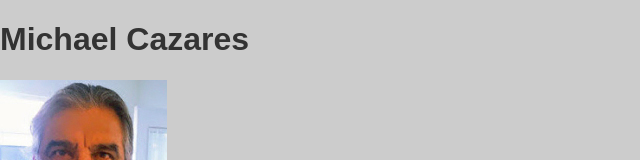
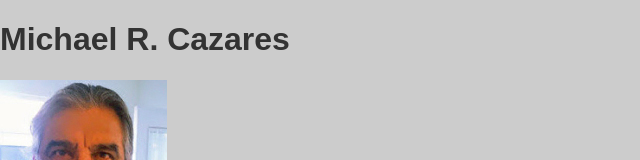
Before and after one commit to cazaresmr/mrcazares-com, a plain HTML site: page index.html in a window 1280 px wide. Shown: the top 160 px of the page, without its empty margins (0-640 px from the left). Drawn offline with Linux system fonts and the light colour scheme.

Commit message:
Added middle intial to name

```diff
--- a/index.html
+++ b/index.html
@@ -8,7 +8,7 @@
   </head>
   <body>
     <header>
-      <h1>Michael Cazares</h1>
+      <h1>Michael R. Cazares</h1>
       <img src="./mrc.jpg" alt="profile" />
       <p>Hi! I build web sites and web apps.</p>
     </header>
```
